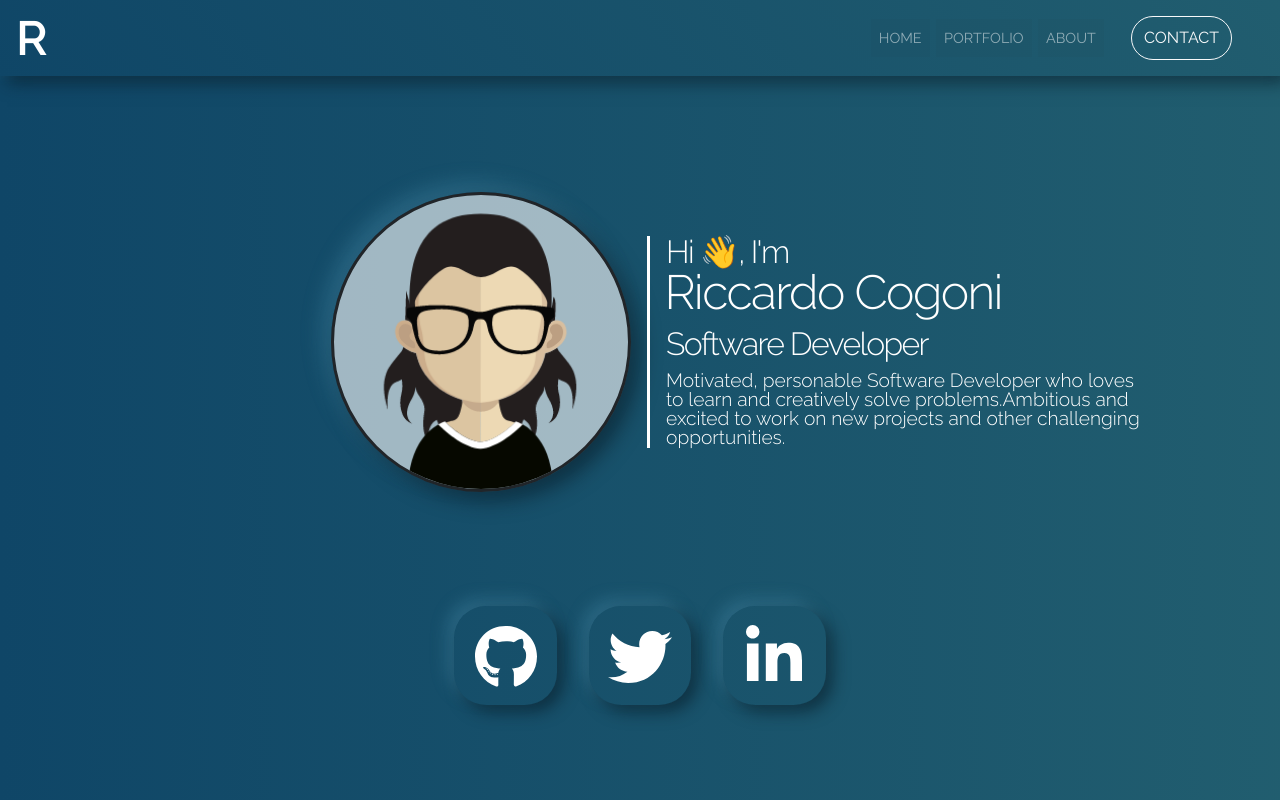
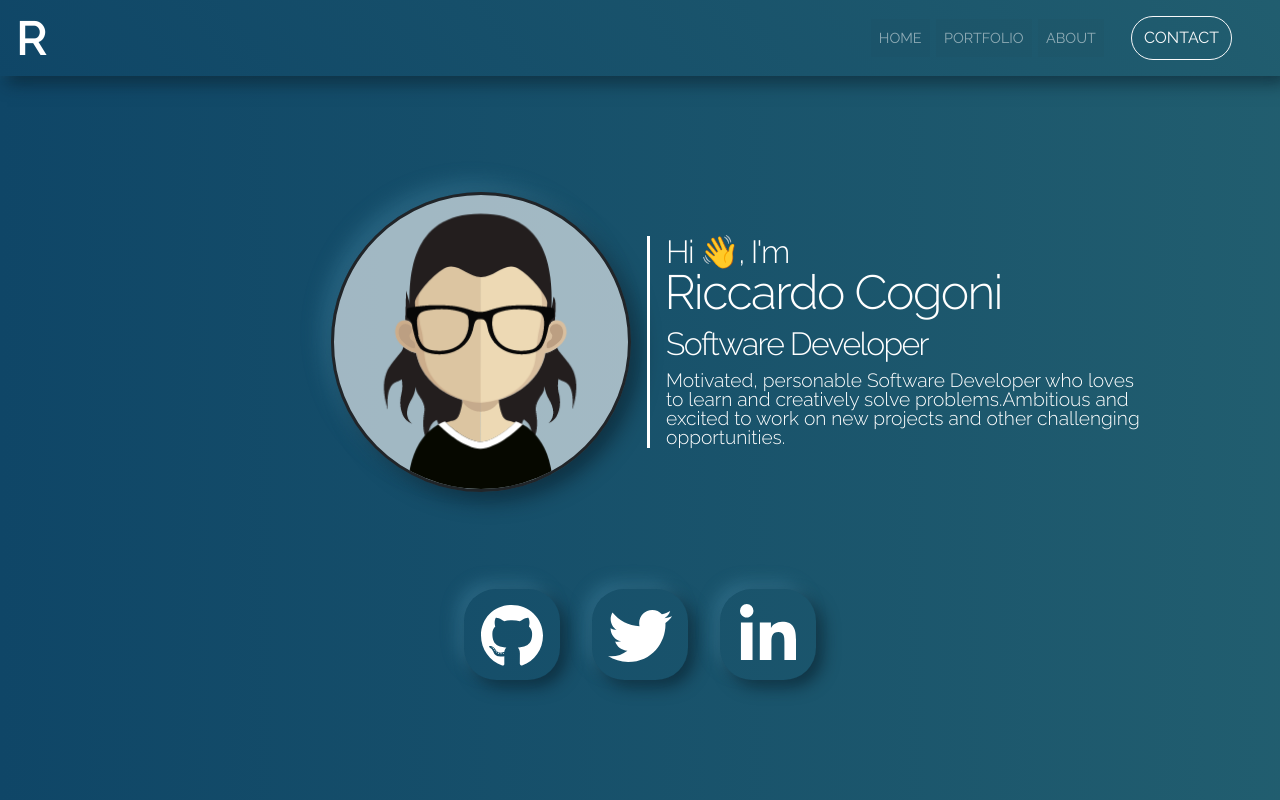
Before and after one commit to rico157/Portfolio, a React (Create React App) app: page / in a window 1280 px wide. Shown: the top 800 px of the page. Built offline with nearby package versions, Linux system fonts and the light colour scheme.

Commit message:
fix ratio style icons

```diff
--- a/src/Components/SocialIcons.jsx
+++ b/src/Components/SocialIcons.jsx
@@ -5,23 +5,23 @@ export default function SocialIcons({ dim: { phone, tablet } }) {
     color: "white",
     fontSize: phone ? "2rem" : "4rem",
 
-    padding: phone ? "0.7rem 1rem" : "1rem 1.2rem",
-    paddingTop: "0.5rem",
+    padding: phone ? "0.7rem 1rem" : "0.2rem 1rem 0.8rem",
+    // paddingTop: "0.5rem",
     borderRadius: phone ? "1rem" : "2rem",
     margin: phone ? "0.7rem" : "1rem",
-
+    lineHeight: 0,
     boxShadow:
       "7px 7px 16px rgba(8, 25, 36, 0.562), -7px -7px 16px rgba(66, 133, 161, 0.452)"
   };
   return (
     <div>
-      <a href="#home" style={iconStyle}>
+      <a href="#home" style={iconStyle} className="icon">
         <FaGithub />
       </a>
-      <a href="#home" style={iconStyle}>
+      <a href="#home" style={iconStyle} className="icon">
         <FaTwitter />
       </a>
-      <a href="#home" style={iconStyle}>
+      <a href="#home" style={iconStyle} className="icon">
         <FaLinkedinIn />
       </a>
     </div>
```
